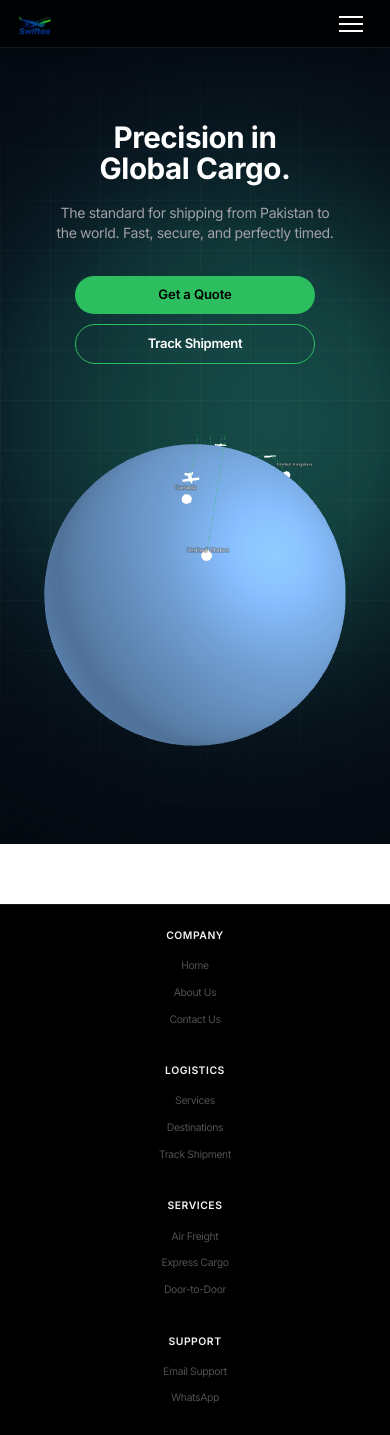
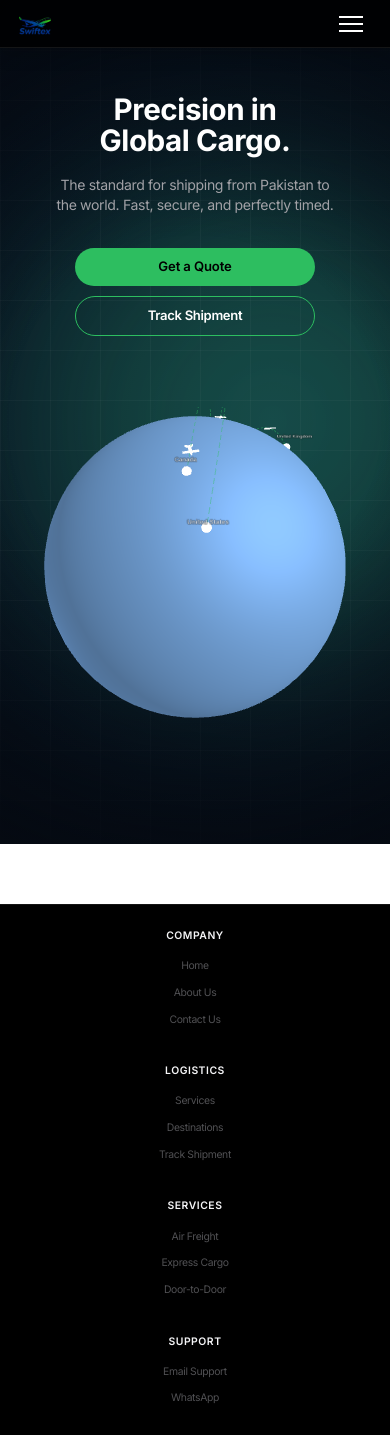
Before and after one commit to qureshi08/Swiftex, a Flask app: page / in a window 390 px wide. Run offline with Flask 3, Linux system fonts and the light colour scheme; some libraries are stand-ins or nearby versions.

Commit message:
Mobile UI: Shifted hero content slightly higher for better visual balance

```diff
--- a/static/css/style.css
+++ b/static/css/style.css
@@ -712,7 +712,8 @@ textarea:hover {
     }
 
     #hero {
-        padding: 1.5rem 1.2rem 6rem;
+        padding: 0.5rem 1.2rem 8.5rem;
+        /* Nudge content slightly higher */
         height: auto;
         min-height: 100vh;
         display: flex;
```
